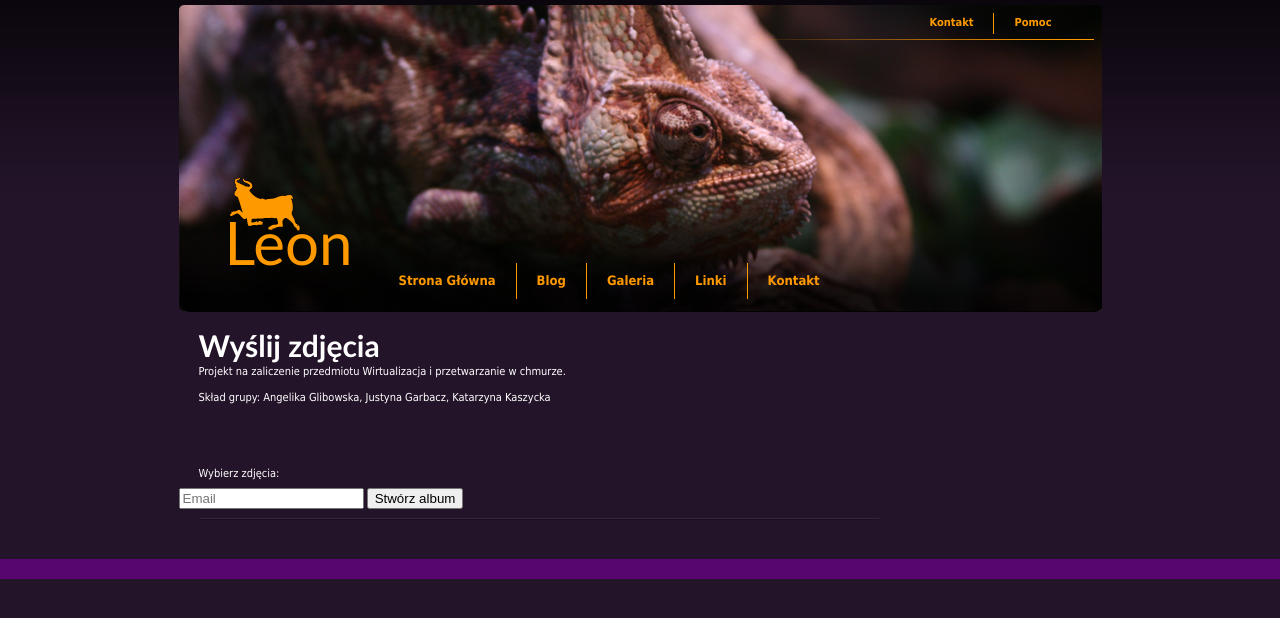
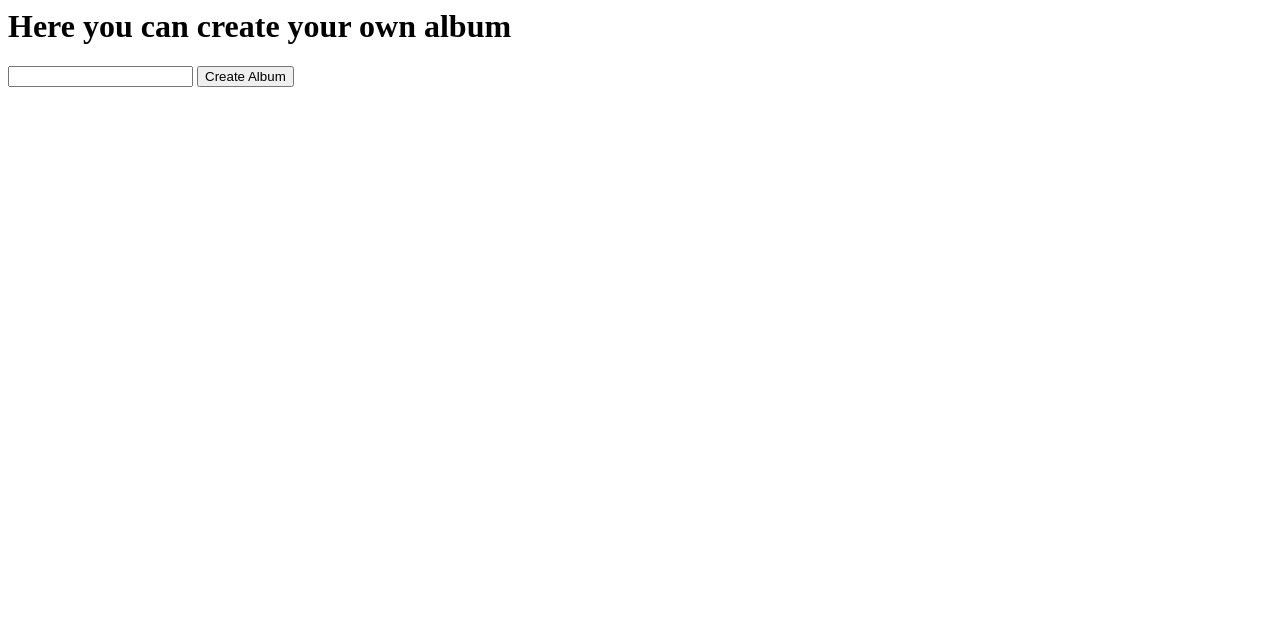
Before and after one commit to angel13292/projekt-strona, a Flask app: page / in a window 1280 px wide. Shown: the top 618 px of the page. Run offline with Flask 2, Linux system fonts and the light colour scheme; some libraries are stand-ins or nearby versions.

Commit message:
Add files via upload

```diff
--- a/templates/upload_form.html
+++ b/templates/upload_form.html
@@ -1,60 +1,17 @@
-<?xml version="1.0" encoding="utf-8"?>
-<!DOCTYPE html PUBLIC "-//W3C//DTD XHTML 1.0 Transitional//EN" "http://www.w3.org/TR/xhtml1/DTD/xhtml1-transitional.dtd">
-<html xmlns="http://www.w3.org/1999/xhtml" xml:lang="pl" lang="pl">
+<html>
  <head>
-  <meta http-equiv="Content-type" content="text/html; charset=utf-8" />
-  <title>KAMELEON - szablonystron.org</title>
-  <meta name="description" content="" />
-  <link rel="stylesheet" href="style/kameleon.css" type="text/css" />
   <script src="https://code.jquery.com/jquery-1.12.4.min.js"></script>
   <script src="https://rawgit.com/enyo/dropzone/master/dist/dropzone.js"></script>
   <link rel="stylesheet" href="https://rawgit.com/enyo/dropzone/master/dist/dropzone.css">
   </head>
  <body>
-<div class="external">
-  <div id="logo">
-    <h1><a href="./">Leon</a></h1>
-
-    <ul id="kontakt">
-      <li><a href="./">Kontakt</a></li>
-      <li class="last"><a href="./">Pomoc</a></li>
-    </ul>
-    <ul id="menu">
-      <li><a href="./">Strona Główna</a></li>
-      <li><a href="./">Blog</a></li>
-      <li><a href="./">Galeria</a></li>
-      <li><a href="./">Linki</a></li>
-      <li class="last"><a href="./">Kontakt</a></li>
-    </ul>
-  </div>
-
-  <div id="main">
-     <div class="content">
-      <h2>Wyślij zdjęcia</h2>
-      <p>Projekt na zaliczenie przedmiotu Wirtualizacja i przetwarzanie w chmurze.</p>
-	  <p>Skład grupy: Angelika Glibowska, Justyna Garbacz, Katarzyna Kaszycka</p>
-	  <br/>
-	  <br/>
-	  <br/>
-	  <p>Wybierz zdjęcia:</p>
-
+  <h1>Here you can create your own album</h1>
   <div class="dropzone" id="dropzoneForm">
   </div>
   <form class="requestAlbumForm" action="{{url_for('request_album_creation')}}" method="POST">
-			<input name="email" type="text" placeholder='Email'/>
-				<button type="submit">Stwórz album</button>
+     <input name="email" type="text"/>
+     <button type="submit">Create Album</button>
   </form>
-      <div class="hr"></div>
-
-    </div>
-
-  </div>
-
-  <div class="clear"></div>
-</div>
-<div id="footer">
-
-</div>
   <script type="text/javascript">
    var createInput = function(count, path) {
        	 var input = '<input type="hidden" class="photo" name="photos___number__" value="__value__"/>"'
```
Lines whose indentation alone changed are shown as unchanged.
